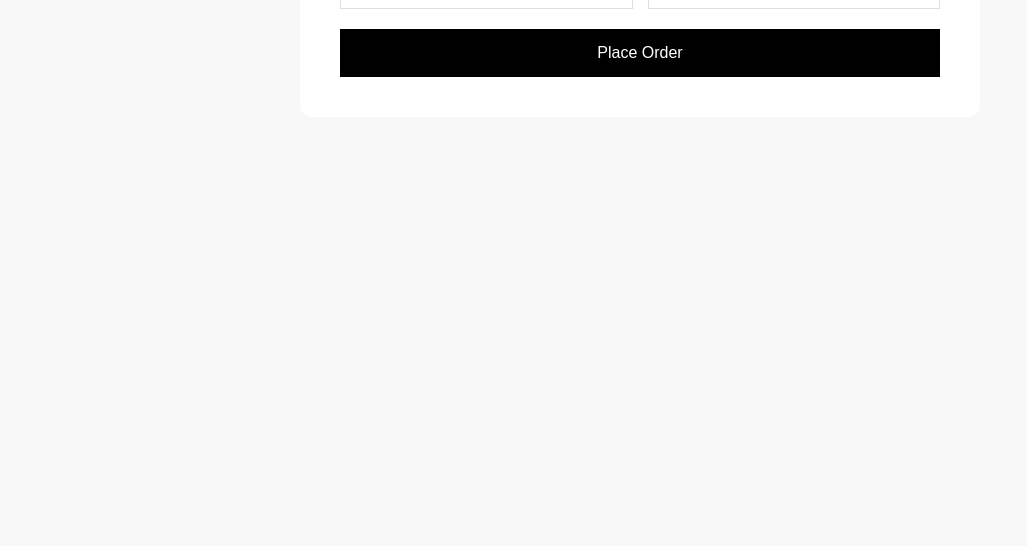
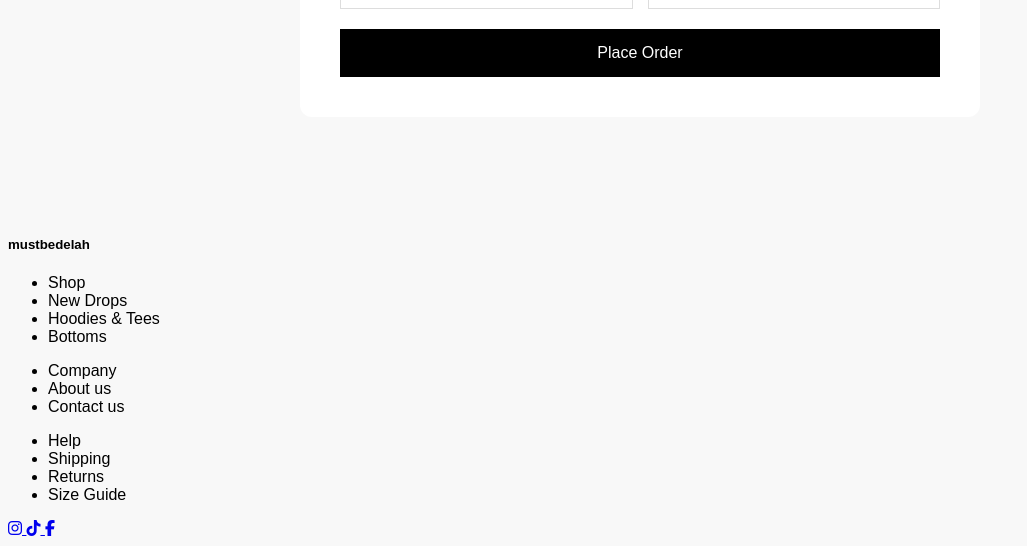
Before and after one commit to shaanmotsholane/XISD5319-Group-Project, a PHP site: page /checkout.php in a window 1280 px wide. Shown: the part 1030-1576 px from the top of the page, without its empty margins (0-1027 px from the left). Before the commit the page ends 1107 px from the top, so only its background shows below. Run offline with PHP 8.4, Linux system fonts and the light colour scheme; the visitor is signed in with stand-in values (Sample User, id 1); tables that the repository leaves empty or names only in its code hold one stand-in row (values such as "Sample post"); grey boxes marked "Sample" are stand-in pictures.

Commit message:
Last changes to make the pages look the same

```diff
--- a/checkout.php
+++ b/checkout.php
@@ -443,5 +443,51 @@ body{
 
 </div>
 
+    <!-- This is a footer for the website  -->
+    <section>
+
+        <footer>
+
+            <h5>mustbedelah</h5>
+
+            <ul class="list1">
+                <li class="Top">Shop</li>
+                <li>New Drops</li>
+                <li>Hoodies & Tees</li>
+                <li>Bottoms</li>
+            </ul>
+
+            <ul class="list2">
+                <li class="Top">Company</li>
+                <li>About us</li>
+                <li>Contact us</li>
+            </ul>
+
+            <ul class="list3">
+                <li class="Top">Help</li>
+                <li>Shipping</li>
+                <li>Returns</li>
+                <li>Size Guide</li>
+            </ul>
+
+            <div class="social-icons">
+
+                <a href="https://www.instagram.com/mustbedelah?igsh=d3l6bXB3emV2djFo" target="_blank">
+                    <i class="fa-brands fa-instagram"></i>
+                </a>
+
+                <a href="https://www.tiktok.com/@mustbedelah" target="_blank">
+                    <i class="fa-brands fa-tiktok"></i>
+                </a>
+
+                <a href="https://www.facebook.com/MustBeDelah/" target="_blank">
+                    <i class="fa-brands fa-facebook-f"></i>
+                </a>
+
+            </div>
+
+        </footer>
+    </section>
+
 </body>
 </html>
```
Also changed, not shown: about.php (+17 -1 lines), shop.php (+17 -1 lines).
